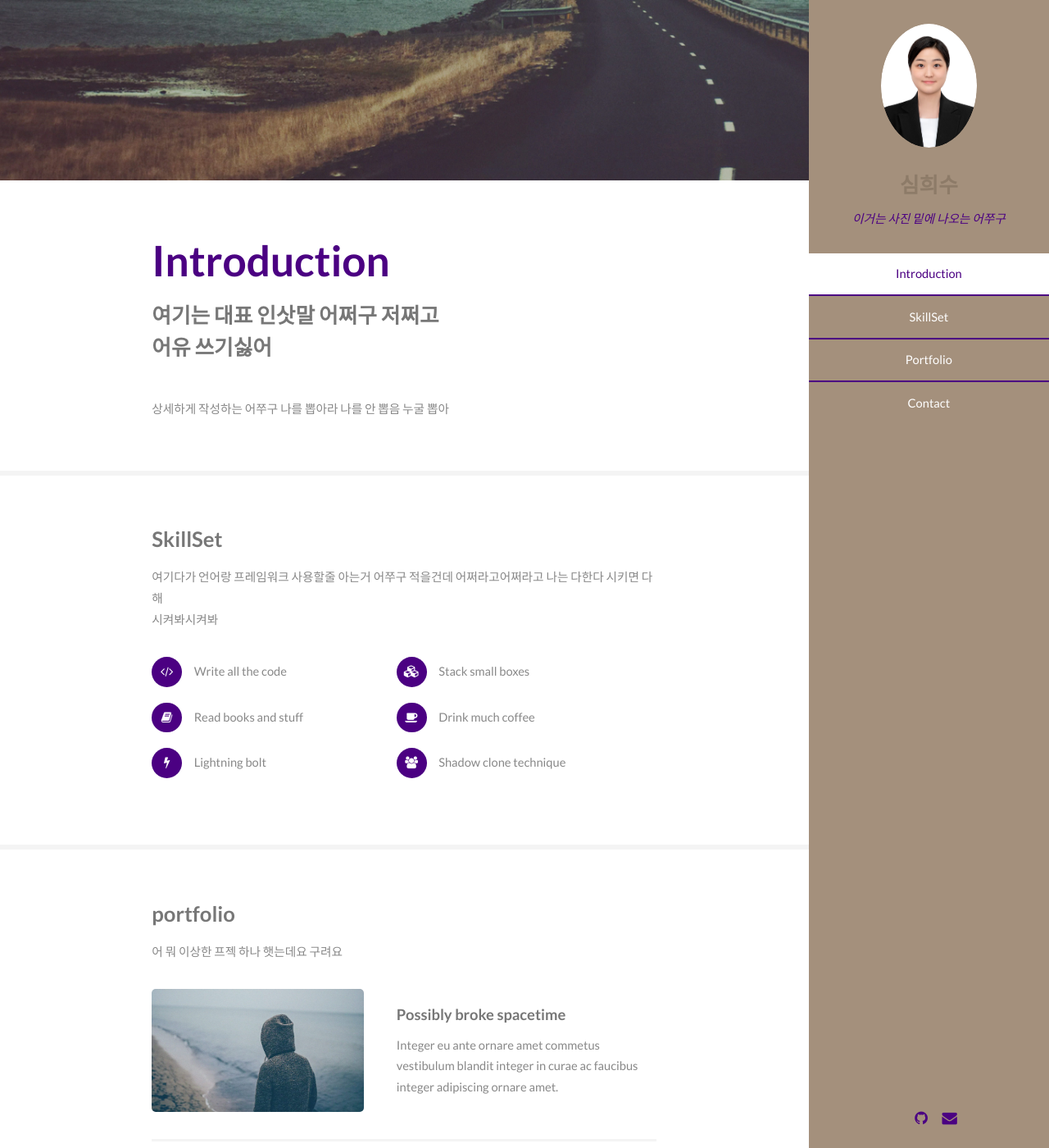
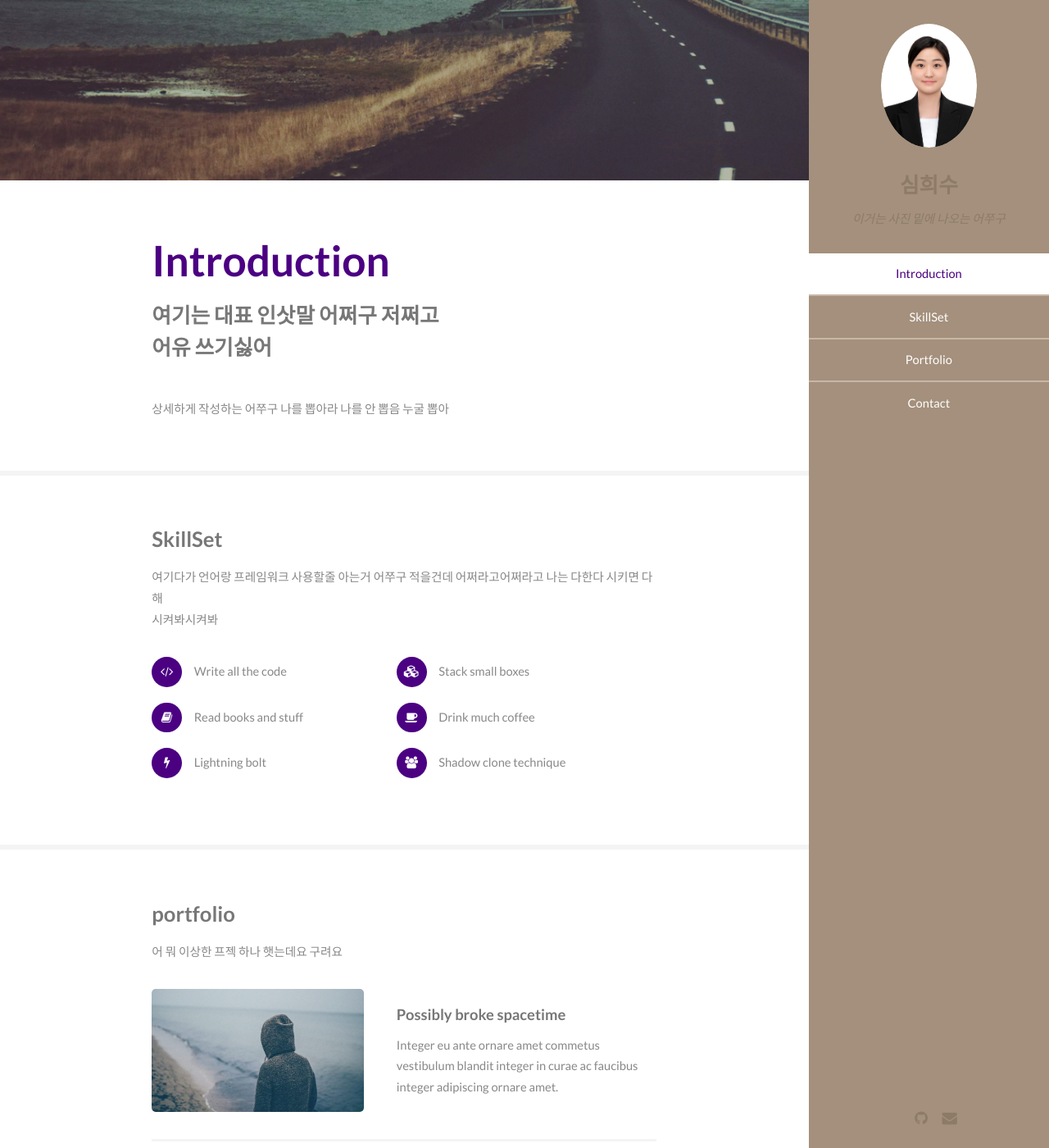
Before and after one commit to CHeessoo/CHeessoo.github.io, a Jekyll site: the page built from index.html, in a window 1280 px wide and 1400 px high. Shown: the whole window at 82% size. Built offline with Jekyll 4.4.1, drawn with Linux system fonts in a browser that asks for light colours.

Commit message:
Update css

```diff
--- a/_includes/header.html
+++ b/_includes/header.html
@@ -15,7 +15,7 @@
         </nav>
         <footer>
             <ul class="icons">
-                <li><a href="#" class="fa-brands fa-blogger-b"><span class="label"></span></a></li>
+                <li><a href="#" class="icon fa-brands fa-blogger-b"><span class="label"></span></a></li>
                 <li><a href="#" class="icon fa-github"><span class="label">Github</span></a></li>
                 <li><a href="#" class="icon fa-envelope"><span class="label">Email</span></a></li>
             </ul>
--- a/css/style.css
+++ b/css/style.css
@@ -933,7 +933,7 @@
 
 	#header {
 		background: #A4907C;
-		color: #C8B6A6;
+		color: #ffffff;
 		height: 100%;
 		position: fixed;
 		text-align: center;
@@ -978,7 +978,7 @@
 			}
 
 			#header > header p {
-				color: #4B0082;
+				color: #8D7B68;
 				font-style: italic;
 				margin: 1em 0 0 0;
 			}
@@ -996,7 +996,7 @@
 			}
 
 				#header > footer .icons li a {
-					color: #4B0082;
+					color: #8D7B68;
 				}
 
 		#header > nav ul {
@@ -1006,7 +1006,7 @@
 		}
 
 			#header > nav ul li {
-				border-top: solid 2px #4B0082;
+				border-top: solid 2px #C8B6A6;
 				display: block;
 				padding: 0;
 			}
```
